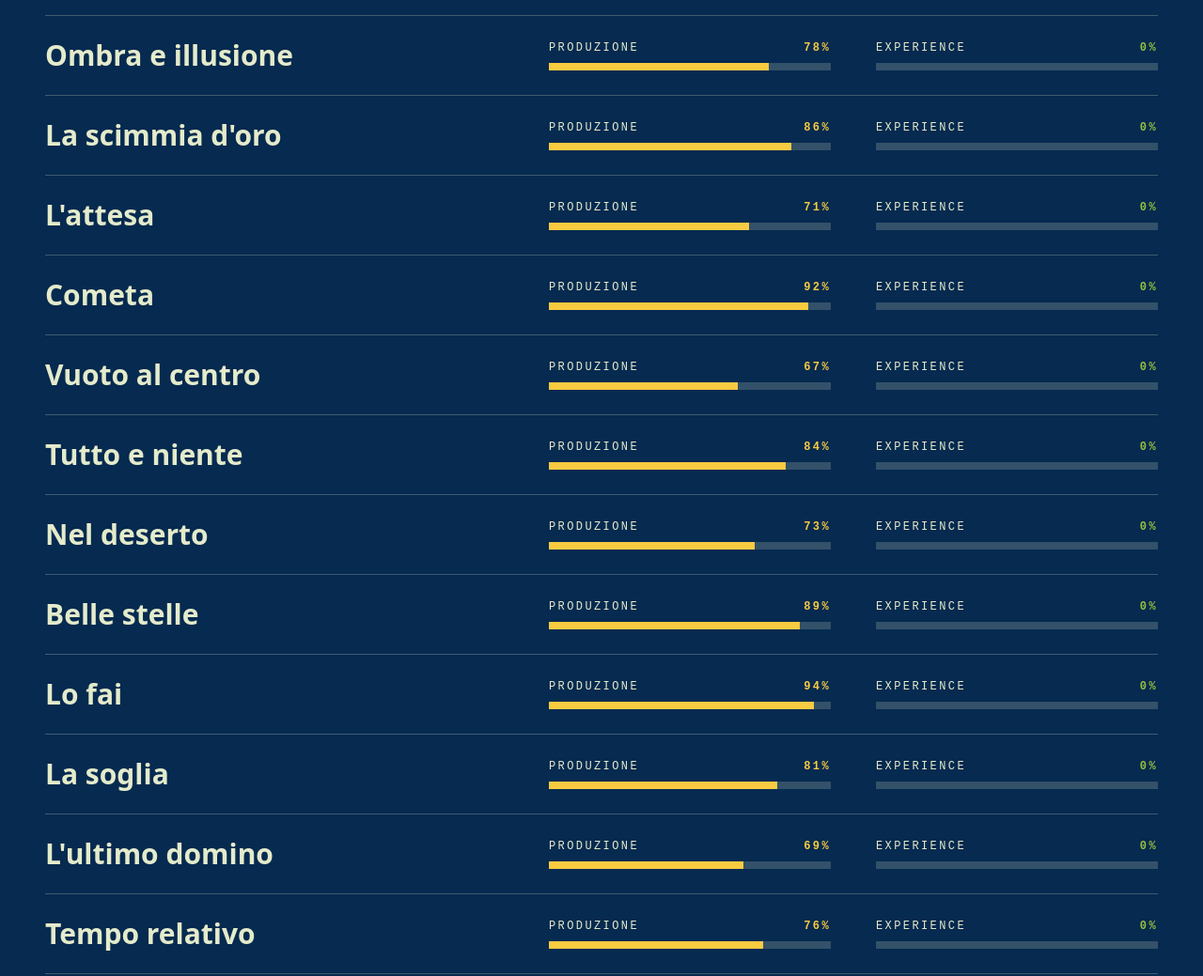
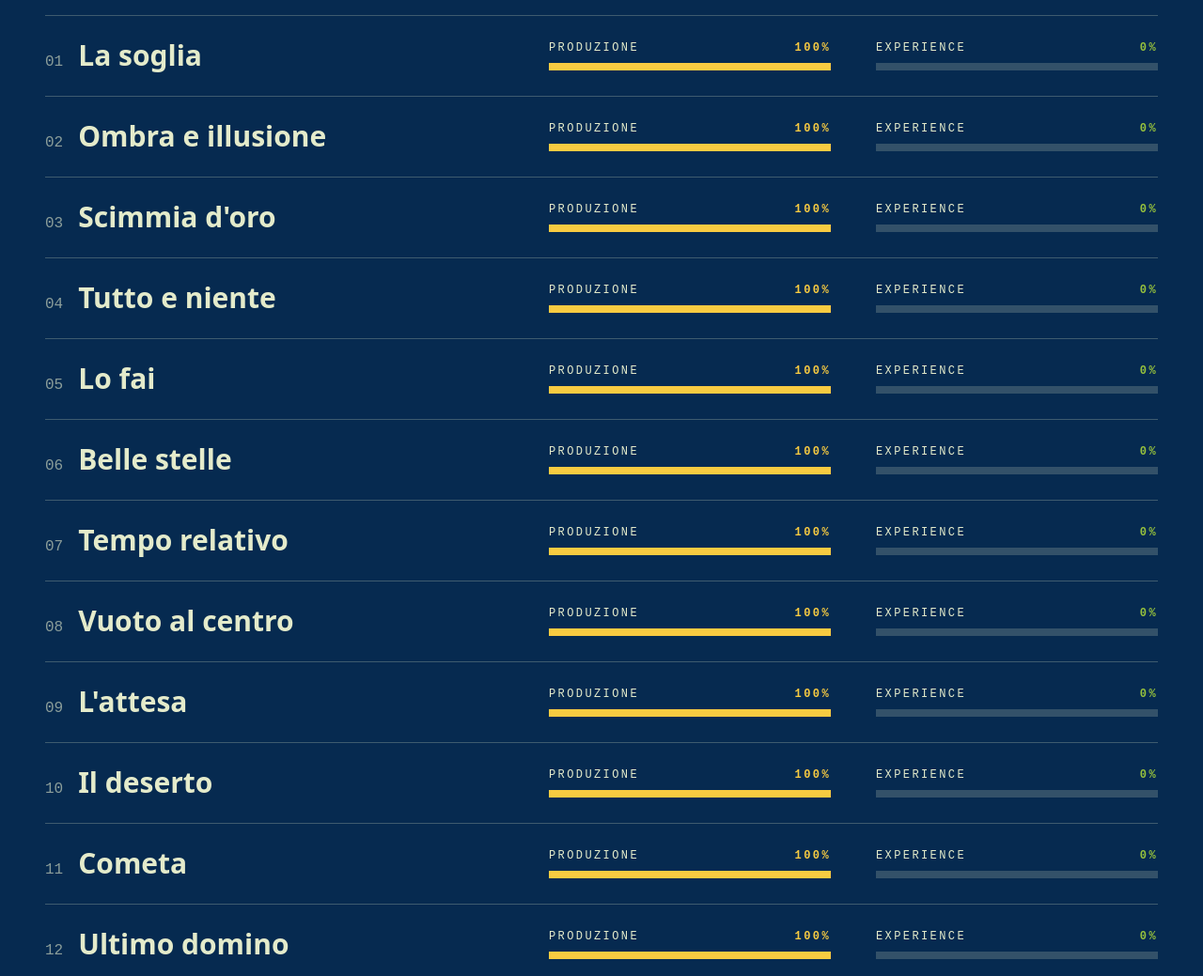
Before and after one commit to spleenteo/samentosky-website, an Astro site: page / in a window 1280 px wide. Shown: the part 2680-3719 px from the top of the page at 94% size. Built offline with nearby package versions, Linux system fonts and the light colour scheme; Astro itself is replaced by a stand-in of ours.

Commit message:
Tracce in ordine d'album con numero, produzione al 100%
Co-Authored-By: Claude Opus 5.5 <noreply@anthropic.com>
Claude-Session: https://claude.ai/code/session_01RKnBubJYVfUS7mQmgAPFNp

```diff
--- a/src/pages/index.astro
+++ b/src/pages/index.astro
@@ -2,19 +2,19 @@
 import Layout from '../layouts/Layout.astro';
 
 const tracks = [
-  { title: 'Ombra e illusione', production: 78 },
-  { title: "La scimmia d'oro", production: 86 },
-  { title: "L'attesa", production: 71 },
-  { title: 'Cometa', production: 92 },
-  { title: 'Vuoto al centro', production: 67 },
-  { title: 'Tutto e niente', production: 84 },
-  { title: 'Nel deserto', production: 73 },
-  { title: 'Belle stelle', production: 89 },
-  { title: 'Lo fai', production: 94 },
-  { title: 'La soglia', production: 81 },
-  { title: "L'ultimo domino", production: 69 },
-  { title: 'Tempo relativo', production: 76 },
-].map((t) => ({ ...t, experience: 0 }));
+  { title: 'La soglia', production: 100 },
+  { title: 'Ombra e illusione', production: 100 },
+  { title: "Scimmia d'oro", production: 100 },
+  { title: 'Tutto e niente', production: 100 },
+  { title: 'Lo fai', production: 100 },
+  { title: 'Belle stelle', production: 100 },
+  { title: 'Tempo relativo', production: 100 },
+  { title: 'Vuoto al centro', production: 100 },
+  { title: "L'attesa", production: 100 },
+  { title: 'Il deserto', production: 100 },
+  { title: 'Cometa', production: 100 },
+  { title: 'Ultimo domino', production: 100 },
+].map((t, i) => ({ ...t, number: String(i + 1).padStart(2, '0'), experience: 0 }));
 
 const nav = [
   { label: 'Il disco', href: '#disco' },
@@ -151,7 +151,7 @@ const label = 'font-mono text-[13px] uppercase tracking-[0.2em]';
       <ul class="mt-14 border-b border-cream/25">
         {tracks.map((t) => (
           <li class="flex flex-col gap-5 border-t border-cream/25 py-6 md:flex-row md:items-center md:gap-12">
-            <h3 class="font-display text-3xl font-bold md:flex-1">{t.title}</h3>
+            <h3 class="font-display text-3xl font-bold md:flex-1"><span class="mr-4 font-mono text-base font-normal text-cream/60">{t.number}</span>{t.title}</h3>
             {[
               ['Produzione', t.production, 'bg-sun', 'text-sun'],
               ['Experience', t.experience, 'bg-leaf', 'text-leaf'],
```
